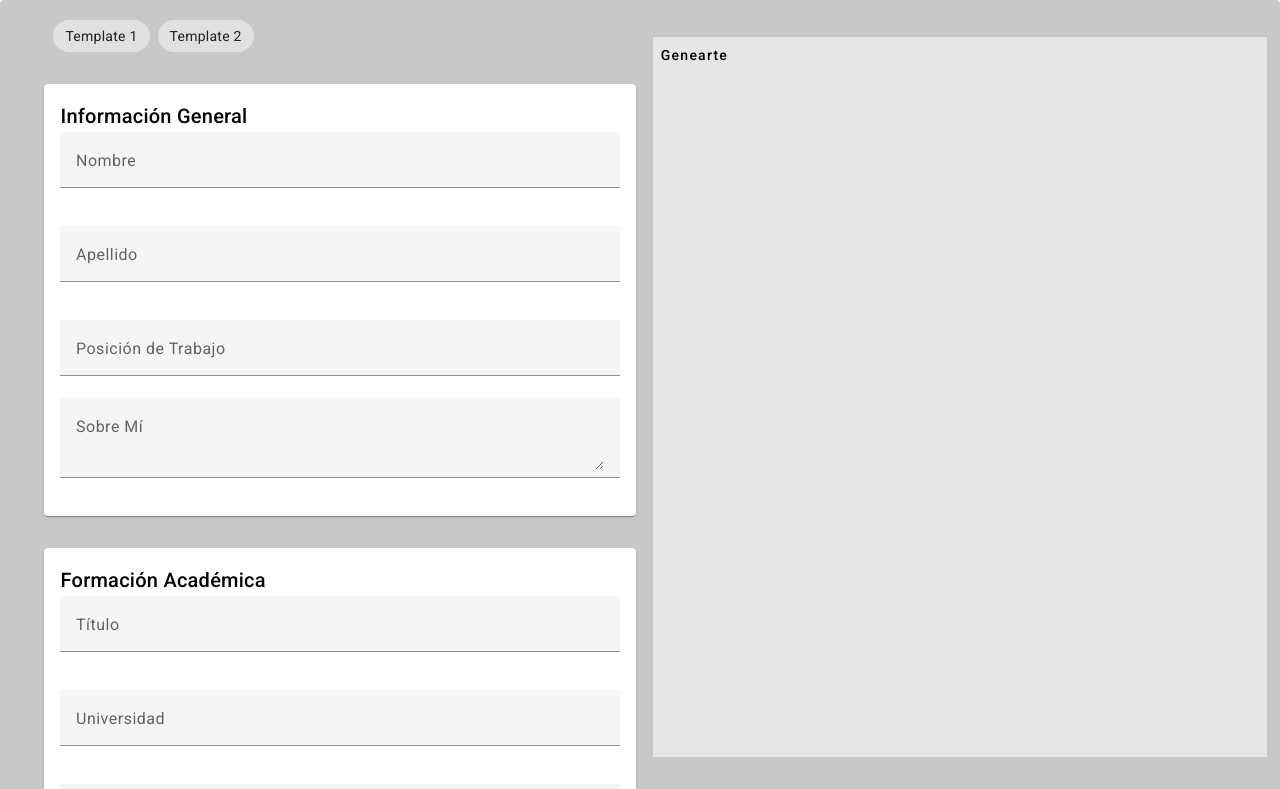
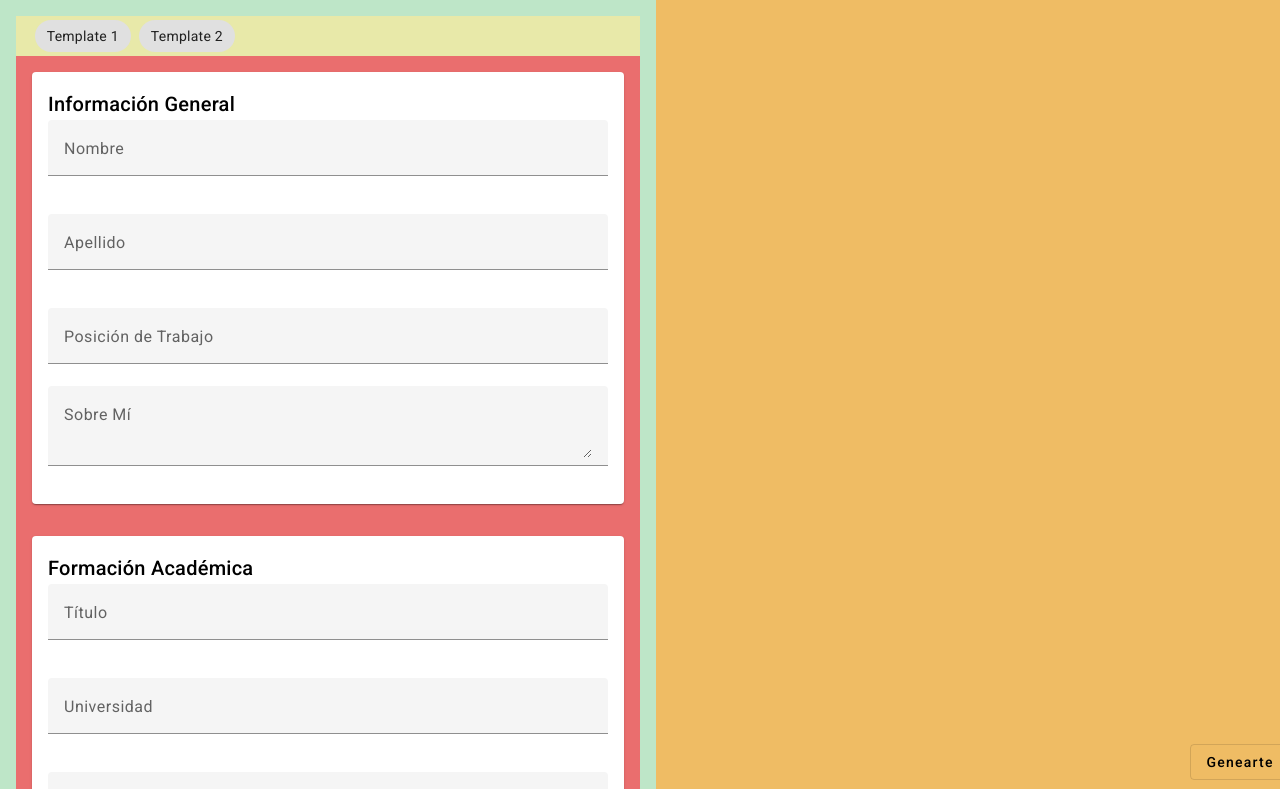
Before and after one commit to estebanOlea2552/el-mejor-cv, an Angular app: page / in a window 1280 px wide. Shown: the top 789 px of the page. Built offline with nearby package versions, Linux system fonts and the light colour scheme.

Commit message:
solución del problema de escalado para la función de exportar CV

```diff
--- a/src/app/modules/cv-editor/cv-editor.component.css
+++ b/src/app/modules/cv-editor/cv-editor.component.css
@@ -1,26 +1,27 @@
 .editor-container {
+    height: 100%;
     display: flex;
-    background-color: rgb(200, 200, 200);
+    flex-direction: row;
+    background-color: rgb(250, 200, 200);
 }
 
 .selector-form-container {
     display: flex;
     flex-direction: column;
+    width: 50%;
+    overflow-y: scroll;
+    background-color: rgb(190, 230, 200);
+}
+
+.template-selector {
+    background-color:  rgb(232, 233, 169);
 }
 
 .form {
-    width: 50%;
-    height: auto;
-    margin: 1%
+    background-color:  rgb(234, 110, 110);
 }
 
 .preview {
-    position: fixed;
-    top: 3%;
-    left: calc(50%);
-    width: calc(50% - 2%);
-    height: 90vh;
-    background-color: rgb(230, 230, 230);
-    margin: 1%;
-    overflow: auto;
+    width: 50%;
+    background-color: fuchsia;
 }
--- a/src/app/modules/cv-editor/cv-editor.component.ts
+++ b/src/app/modules/cv-editor/cv-editor.component.ts
@@ -5,6 +5,4 @@ import { Component } from '@angular/core';
   templateUrl: './cv-editor.component.html',
   styleUrls: ['./cv-editor.component.css']
 })
-export class CvEditorComponent {
-
-}
+export class CvEditorComponent {}
--- a/src/app/modules/cv-editor/preview/preview.component.css
+++ b/src/app/modules/cv-editor/preview/preview.component.css
@@ -1,13 +1,19 @@
-mat-card {
+.preview-container {
+    height: 100%;
+    max-height: 100vh;
+    background-color: rgb(100, 100, 100);
+}
+
+.template-container {
     width: 100%;
     height: 100%;
-    background-color: rgb(210,210,210);
+    box-sizing: border-box;
+    padding: 1%;
+    background-color: rgb(239, 188, 100);
 }
 
-span {
-    display: block;
+button {
+    position: absolute;
+    top: 93%;
+    left: 93%;
 }
-
-.title {
-    color: #a6a6a6;
-}
--- a/src/app/modules/cv-editor/preview/preview.component.html
+++ b/src/app/modules/cv-editor/preview/preview.component.html
@@ -1,2 +1,6 @@
-<div #templateContainer></div>
-<button mat-button (click)="export()">Genearte</button>
+<div class="preview-container">
+    <div class="template-container">
+        <ng-container #templateContainer></ng-container>
+    </div>
+    <button mat-stroked-button (click)="export()">Genearte</button>
+</div>
--- a/src/app/modules/cv-editor/templates/template1/template1.component.css
+++ b/src/app/modules/cv-editor/templates/template1/template1.component.css
@@ -1,4 +1,27 @@
-.container {
-    background-color: rgb(30, 30, 30);
-    color: white;
+.cv-container {
+    /* A4 format, reduced by the expression * 0.5 to scale the element into the view */
+    width: calc(595.28pt * 0.5);
+    height: calc(841.89pt * 0.5);
+    background-color: rgb(181, 181, 181);
+    display: flex;
 }
+
+span {
+    display: block;
+}
+
+.general-info-container {
+    background-color: rgb(0, 187, 255);
+}
+
+.academic-bg-container {
+    background-color: rgb(151, 234, 255);
+}
+
+.work-exp-container {
+    background-color: rgb(236, 253, 255);
+}
+
+.skills-container {
+    background-color: rgb(151, 234, 255);
+}
--- a/src/app/modules/cv-editor/templates/template1/template1.component.html
+++ b/src/app/modules/cv-editor/templates/template1/template1.component.html
@@ -1,26 +1,25 @@
-<div class="container" #cvContent>
-  <h3>Template 1</h3>
-  <div style="display: flex; flex-direction: column;">
+<div class="cv-container" #cvContent>
+  <div class="general-info-container">
     <span>{{cvPreview.name}}</span>
     <span>{{cvPreview.lastname}}</span>
     <span>{{cvPreview.jobPosition}}</span>
     <span>{{cvPreview.aboutMe}}</span>
-    <div *ngFor="let school of cvPreview.academicBackground" style="display: flex; flex-direction: column;">
+  </div>
+  <div class="academic-bg-container" *ngFor="let school of cvPreview.academicBackground">
     <span>{{school.grade}}</span>
     <span>{{school.school}}</span>
-      <span>{{school.academicBackgroundInitDate}}</span>
-      <span>{{school.academicBackgroundEndDate}}</span>
+    <span>{{school.academicBackgroundInitDate | date}}</span>
+    <span>{{school.academicBackgroundEndDate | date}}</span>
     <span>{{school.description}}</span>
   </div>
-    <div *ngFor="let exp of cvPreview.workExperience" style="display: flex; flex-direction: column;">
+  <div class="work-exp-container" *ngFor="let exp of cvPreview.workExperience">
     <span>{{exp.position}}</span>
     <span>{{exp.company}}</span>
-      <span>{{exp.workExperienceInitDate}}</span>
-      <span>{{exp.workExperienceEndDate}}</span>
+    <span>{{exp.workExperienceInitDate | date}}</span>
+    <span>{{exp.workExperienceEndDate | date}}</span>
     <span>{{exp.description}}</span>
   </div>
-    <div *ngFor="let skill of cvPreview.skills" style="display: flex; flex-direction: column;">
+  <div class="skills-container" *ngFor="let skill of cvPreview.skills">
     <span>{{skill}}</span>
   </div>
 </div>
-</div>
--- a/src/app/modules/cv-editor/templates/template2/template2.component.css
+++ b/src/app/modules/cv-editor/templates/template2/template2.component.css
@@ -1,4 +1,4 @@
-.container {
+.cv-container {
     background-color: rgb(255, 138, 179);
     color: black;
 }
--- a/src/app/modules/cv-editor/templates/template2/template2.component.html
+++ b/src/app/modules/cv-editor/templates/template2/template2.component.html
@@ -1,5 +1,4 @@
-<div class="container" #cvContent>
-  <h3>Template 2</h3>
+<div class="cv-container" #cvContent>
   <div style="display: flex; flex-direction: column;">
     <span>{{cvPreview.name}}</span>
     <span>{{cvPreview.lastname}}</span>
@@ -8,15 +7,15 @@
     <div *ngFor="let school of cvPreview.academicBackground" style="display: flex; flex-direction: column;">
       <span>{{school.grade}}</span>
       <span>{{school.school}}</span>
-      <span>{{school.academicBackgroundInitDate}}</span>
-      <span>{{school.academicBackgroundEndDate}}</span>
+      <span>{{school.academicBackgroundInitDate | date}}</span>
+      <span>{{school.academicBackgroundEndDate | date}}</span>
       <span>{{school.description}}</span>
     </div>
     <div *ngFor="let exp of cvPreview.workExperience" style="display: flex; flex-direction: column;">
       <span>{{exp.position}}</span>
       <span>{{exp.company}}</span>
-      <span>{{exp.workExperienceInitDate}}</span>
-      <span>{{exp.workExperienceEndDate}}</span>
+      <span>{{exp.workExperienceInitDate | date}}</span>
+      <span>{{exp.workExperienceEndDate | date}}</span>
       <span>{{exp.description}}</span>
     </div>
     <div *ngFor="let skill of cvPreview.skills" style="display: flex; flex-direction: column;">
--- a/src/app/services/export.service.ts
+++ b/src/app/services/export.service.ts
@@ -8,7 +8,7 @@ export class ExportService {
   private cvToExport: ElementRef | undefined;
   private doc = new jsPDF({
     orientation: 'portrait',
-    unit: 'mm',
+    unit: 'pt',
     format: 'A4'
   })
 
@@ -20,16 +20,15 @@ constructor() { }
 
   public generatePdf(): void {
     const content = this.cvToExport?.nativeElement;
-
     if (!content) {
-      console.error('Element not found');
+      console.error('CV html element not found');
       return;
     }
-
     const pdfWidth = this.doc.internal.pageSize.getWidth();
-
     this.doc.html(content, {
       callback: (doc) => {
+        /* This line will be technical debt */
+        doc.deletePage(2);
         doc.save('documento.pdf');
       },
       x: 0,
@@ -37,7 +36,7 @@ constructor() { }
       width: pdfWidth,
       windowWidth: content.scrollWidth,
       html2canvas: {
-        scale: 0.4288 //la proporción perfecta
+        scale: 1.5
       },
     });
   }
--- a/src/styles.css
+++ b/src/styles.css
@@ -1,3 +1,6 @@
-
 html, body { height: 100%; }
-body { margin: 0; font-family: Roboto, "Helvetica Neue", sans-serif; }
+body {
+    margin: 0;
+    font-family: Roboto, "Helvetica Neue", sans-serif;
+    box-sizing: border-box;
+}
```
Also changed, not shown: src/app/modules/cv-editor/cv-editor.component.html (line endings or trailing spaces). Lines whose indentation alone changed are shown as unchanged.
